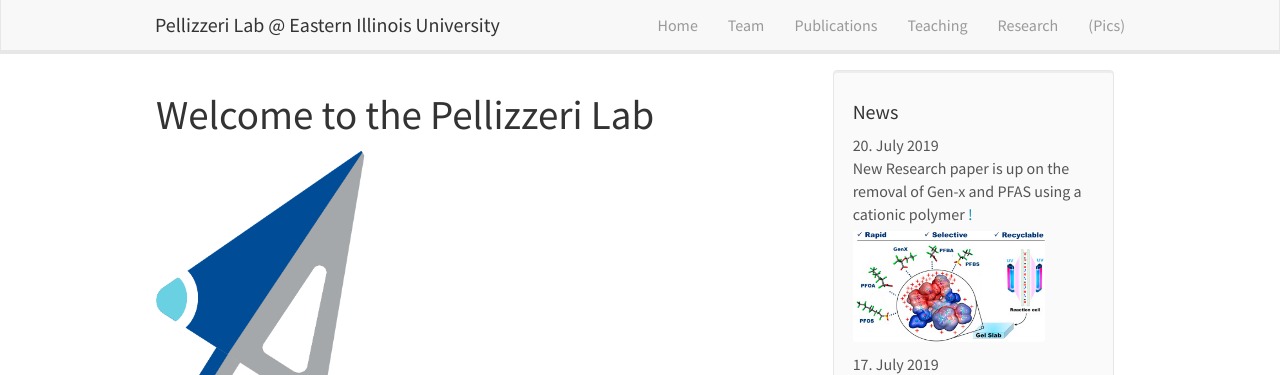
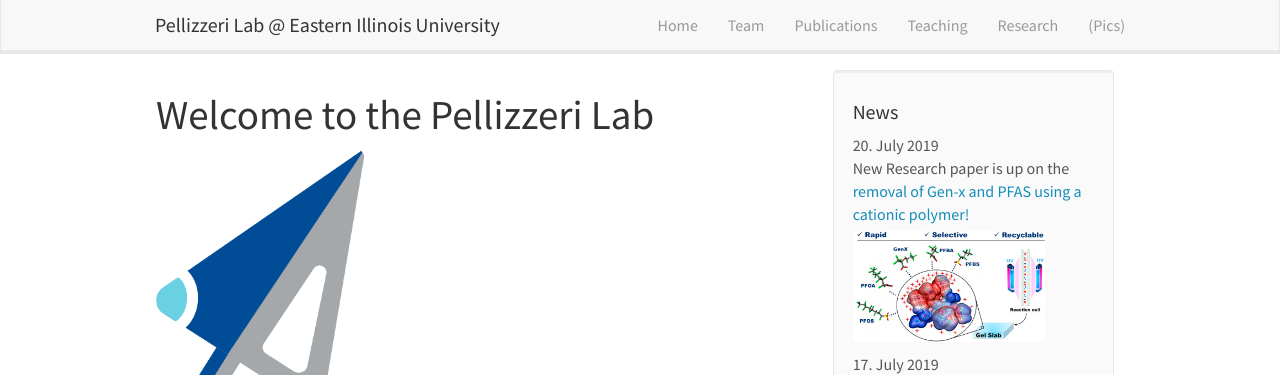
Before and after one commit to PellizzeriLab/PellizzeriLab.github.io, a Jekyll site: the page built from _pages/home.md, in a window 1280 px wide and 1281 px high. Shown: the top 375 px of the window. Built offline with Jekyll 4.4.1, drawn with Linux system fonts in a browser that asks for light colours; nearby versions of some CDN libraries.

Commit message:
Update news.yml

```diff
--- a/_data/news.yml
+++ b/_data/news.yml
@@ -1,5 +1,5 @@
 - date: 20. July 2019
-  headline: "New Research paper is up on the removal of Gen-x and PFAS using a cationic polymer <a href='https://www.sciencedirect.com/science/article/pii/S0043135419306402'>!</a> <img src='/images/newspic/1-s2.0-S0043135419306402-fx1.jpg' class='img-responsive' style='max-width: 192px' />"
+  headline: "New Research paper is up on the <a href='https://www.sciencedirect.com/science/article/pii/S0043135419306402'>removal of Gen-x and PFAS using a cationic polymer!</a> <img src='/images/newspic/1-s2.0-S0043135419306402-fx1.jpg' class='img-responsive' style='max-width: 192px' />"
 
 - date: 17. July 2019
   headline: "Created the first version of the Pellizzeri Lab Website."
```
